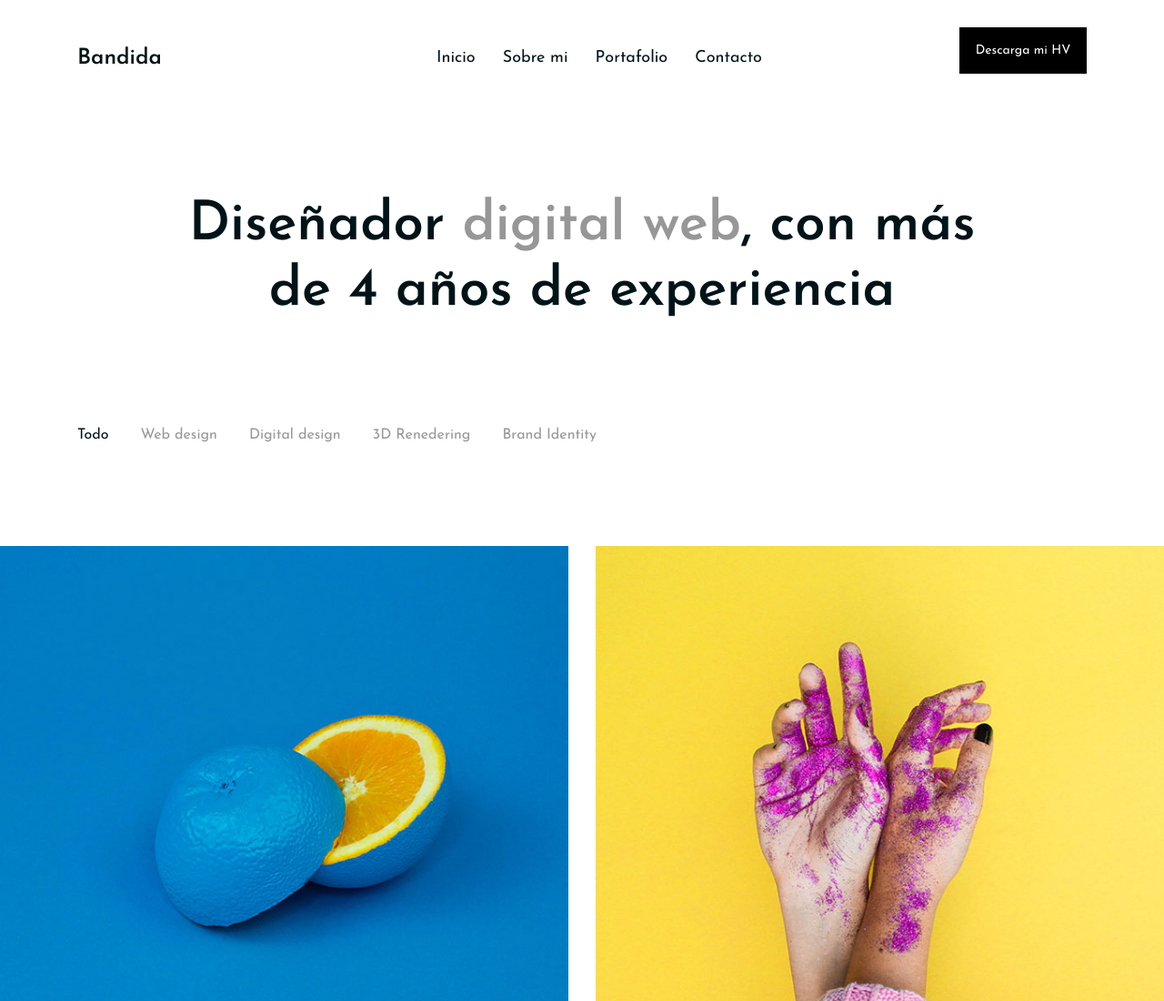
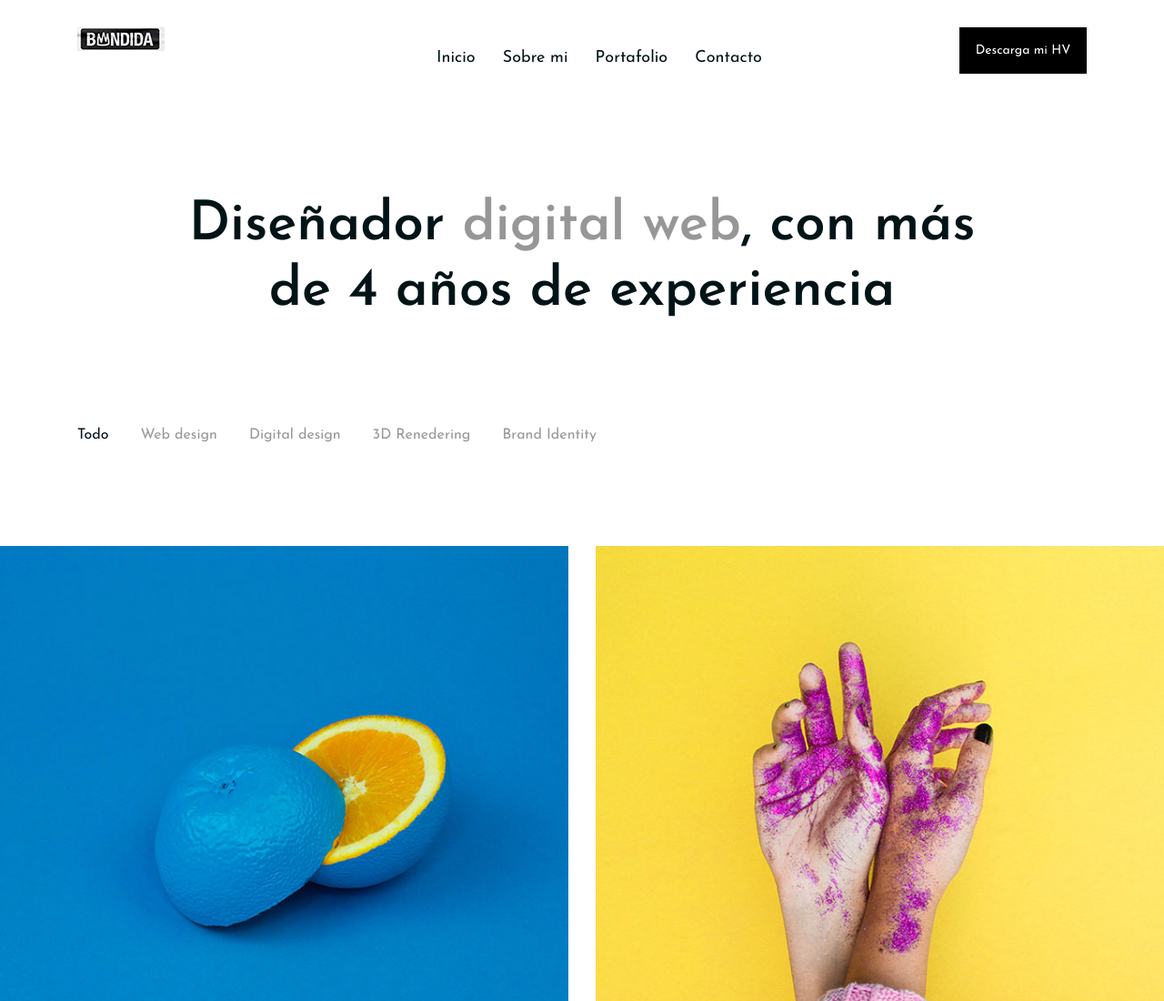
Before and after one commit to aloosorio/aloosorio.github.io, a plain HTML site: page index.html in a window 1280 px wide. Shown: the top 1100 px of the page at 91% size. Drawn offline with Linux system fonts and the light colour scheme.

Commit message:
Adicionar-logo

```diff
--- a/index.html
+++ b/index.html
@@ -37,7 +37,8 @@
 			<div class="row">
 				<div class="col-lg-4 col-md-3">
 					<div class="logo">
-						<h2 class="site-logo">Bandida</h2>
+						<!-- <h2 class="site-logo">Bandida</h2> -->
+						<img src="img/Logo.png" alt="Logo">
 					</div>
 				</div>
 				<div class="col-lg-8 col-md-9">
```
Also changed, not shown: img/Logo.png (added).
